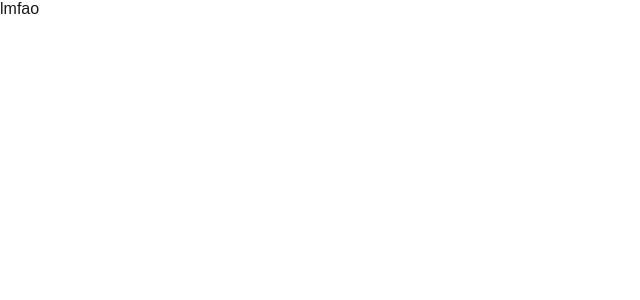
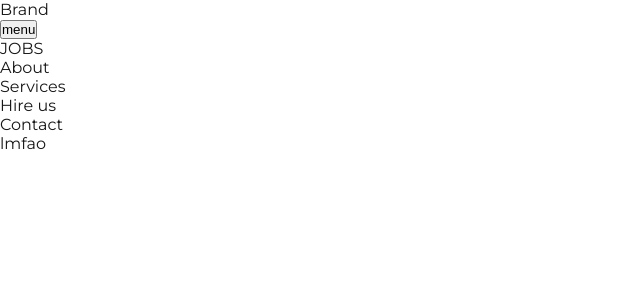
Before and after one commit to khairimusa/khairi-volcanic, a Next.js app: page / in a window 1280 px wide. Shown: the top 300 px of the page, without its empty margins (0-640 px from the left). Built offline with nearby package versions, Linux system fonts and the light colour scheme.

Commit message:
update layout and add header

```diff
--- a/src/app/layout.tsx
+++ b/src/app/layout.tsx
@@ -1,32 +1,35 @@
-import type { Metadata } from "next";
-import localFont from "next/font/local";
+"use client";
+import { useState, useEffect } from "react";
+import { Montserrat } from "next/font/google";
 import "./globals.css";
+import Header from "@/components/Header/Header";
 
-const geistSans = localFont({
-  src: "./fonts/GeistVF.woff",
-  variable: "--font-geist-sans",
-  weight: "100 900",
+const montserrat = Montserrat({
+  subsets: ["latin"],
+  weight: ["400", "500", "600", "700"],
 });
-const geistMono = localFont({
-  src: "./fonts/GeistMonoVF.woff",
-  variable: "--font-geist-mono",
-  weight: "100 900",
-});
-
-export const metadata: Metadata = {
-  title: "Create Next App",
-  description: "Generated by create next app",
-};
 
 export default function RootLayout({
   children,
-}: Readonly<{
+}: {
   children: React.ReactNode;
-}>) {
+}) {
+  useEffect(() => {
+    console.log("loaded");
+  }, []);
+
   return (
     <html lang="en">
-      <body className={`${geistSans.variable} ${geistMono.variable}`}>
-        {children}
+      <body className={montserrat.className}>
+        <div className="min-h-screen bg-red flex flex-col">
+          <Header />
+          <div className="flex flex-1">
+            <main className="flex-1 p-4 lg:p-8 ml-0 lg:ml-64 transition-all duration-300">
+              {children}
+            </main>
+          </div>
+        </div>
+        {/* <Footer /> */}
       </body>
     </html>
   );
--- /dev/null
+++ b/src/app/metadata.tsx
@@ -0,0 +1,6 @@
+import type { Metadata } from "next";
+
+export const metadata: Metadata = {
+  title: "Jobs Portal",
+  description: "Welcome to Jobs Portal",
+};
--- /dev/null
+++ b/src/components/Header/Header.tsx
@@ -0,0 +1,37 @@
+"use client";
+
+function Header() {
+  return (
+    <header className="site-header">
+      <div className="wrapper site-header__wrapper">
+        <a href="#" className="brand">
+          Brand
+        </a>
+        <nav className="nav">
+          <button className="nav__toggle" aria-expanded="false" type="button">
+            menu
+          </button>
+          <ul className="nav__wrapper">
+            <li className="nav__item">
+              <a href="#">JOBS</a>
+            </li>
+            <li className="nav__item">
+              <a href="#">About</a>
+            </li>
+            <li className="nav__item">
+              <a href="#">Services</a>
+            </li>
+            <li className="nav__item">
+              <a href="#">Hire us</a>
+            </li>
+            <li className="nav__item">
+              <a href="#">Contact</a>
+            </li>
+          </ul>
+        </nav>
+      </div>
+    </header>
+  );
+}
+
+export default Header;
```
